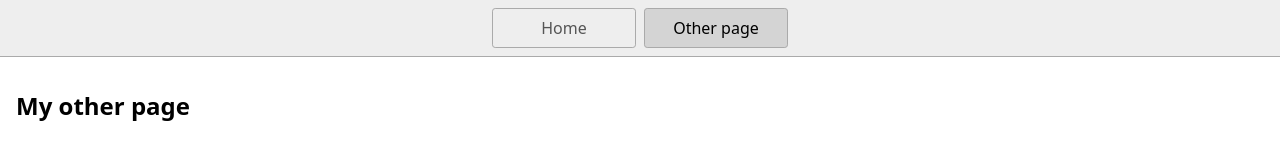
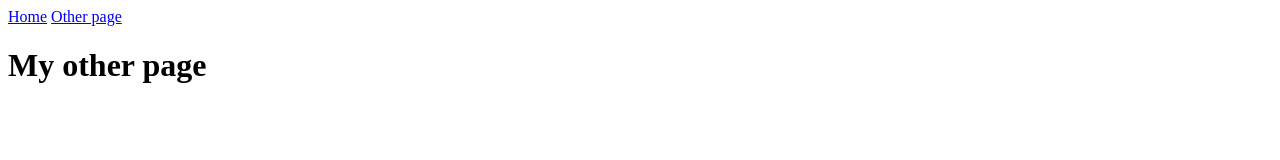
Before and after one commit to MissKluck/making-boxes, a website: page page2.html in a window 1280 px wide. Drawn offline with Linux system fonts and the light colour scheme.

Commit message:
deleted presetup

```diff
--- a/styles.css
+++ /dev/null
@@ -1,46 +0,0 @@
-* {
-  box-sizing: border-box;
-}
-
-body {
-  margin: 0;
-  font-family: system-ui, sans-serif;
-  color: black;
-  background-color: white;
-}
-
-nav {
-  display: flex;
-  flex-wrap: wrap;
-  align-items: center;
-  justify-content: center;
-  padding: 0.5rem;
-  gap: 0.5rem;
-  border-bottom: solid 1px #aaa;
-  background-color: #eee;
-}
-
-nav a {
-  display: inline-block;
-  min-width: 9rem;
-  padding: 0.5rem;
-  border-radius: 0.2rem;
-  border: solid 1px #aaa;
-  text-align: center;
-  text-decoration: none;
-  color: #555;
-}
-
-nav a[aria-current='page'] {
-  color: #000;
-  background-color: #d4d4d4;
-}
-
-main {
-  padding: 1rem;
-}
-
-h1 {
-  font-weight: bold;
-  font-size: 1.5rem;
-}
```
Also changed, not shown: index.html (+8 -20 lines).
